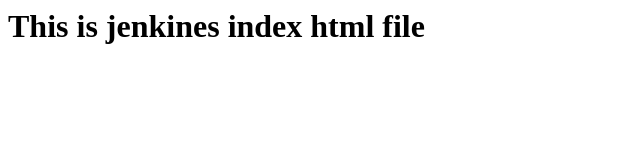
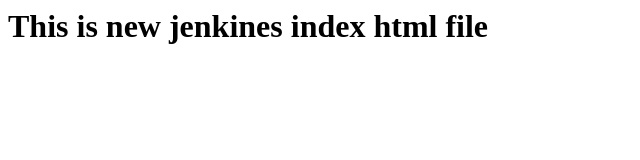
Before and after one commit to deshanuja/jenkines-repo, a plain HTML site: page index.html in a window 1280 px wide. Shown: the whole page, without its empty margins (0-640 px from the left). Drawn offline with Linux system fonts and the light colour scheme.

Commit message:
Update index.html

```diff
--- a/index.html
+++ b/index.html
@@ -1,3 +1,3 @@
 <html>
-<h1> This is jenkines index html file</h1>
+<h1> This is  new jenkines index html file </h1>
 </html>
```
